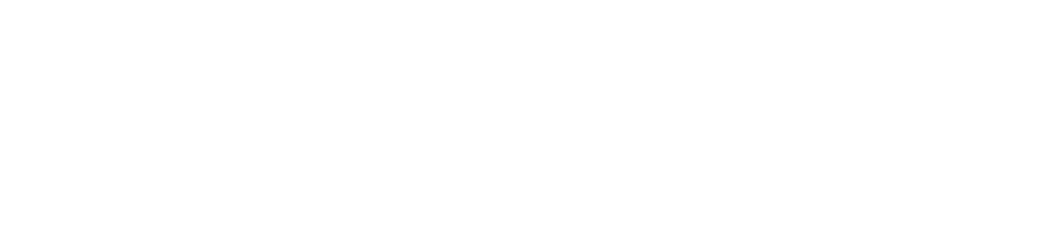
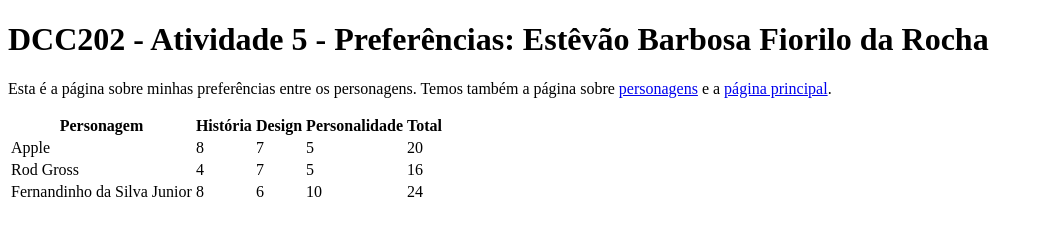
Before and after one commit to ufjf-dcc202/ufjf-dcc202-2023-3-b-atv5-tetenc555, a website: page preferencias.html in a window 1280 px wide. Shown: the whole page, without its empty margins (0-1043 px from the left). Drawn offline with Linux system fonts and the light colour scheme.

Commit message:
escreve a pagina inteira de preferencias

```diff
--- a/preferencias.html
+++ b/preferencias.html
@@ -3,9 +3,46 @@
 <head>
     <meta charset="UTF-8">
     <meta name="viewport" content="width=device-width, initial-scale=1.0">
-    <title>Document</title>
+    <title>DCC202 - Atividade 5 - Preferências: Estêvão Barbosa Fiorilo da Rocha</title>
 </head>
 <body>
-
+    <main>
+        <h1>DCC202 - Atividade 5 - Preferências: Estêvão Barbosa Fiorilo da Rocha</h1>
+        <p>Esta é a página sobre minhas preferências entre os personagens. Temos também a página sobre <a href="personagens.html">personagens</a> e a <a href="index.html">página principal</a>.</p>
+        <table>
+            <thead>
+                <tr>
+                    <th>Personagem</th>
+                    <th>História</th>
+                    <th>Design</th>
+                    <th>Personalidade</th>
+                    <th>Total</th>
+                </tr>
+            </thead>
+            <tbody>
+                <tr>
+                    <td>Apple</td>
+                    <td>8</td>
+                    <td>7</td>
+                    <td>5</td>
+                    <td>20</td>
+                </tr>
+                <tr>
+                    <td>Rod Gross</td>
+                    <td>4</td>
+                    <td>7</td>
+                    <td>5</td>
+                    <td>16</td>
+                </tr>
+                <tr>
+                    <td>Fernandinho da Silva Junior</td>
+                    <td>8</td>
+                    <td>6</td>
+                    <td>10</td>
+                    <td>24</td>
+                </tr>
+            </tbody>
+        </table>
+    </main>
 </body>
 </html>
```
